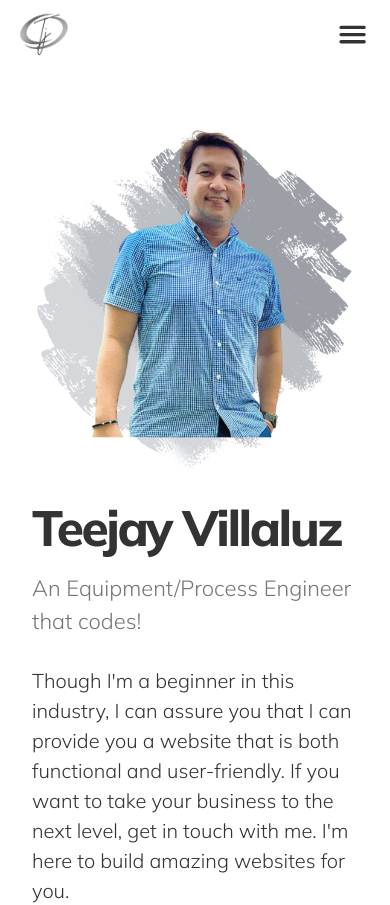
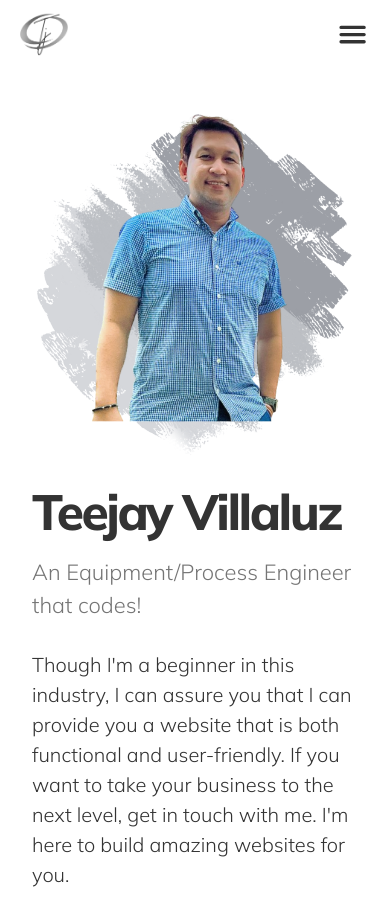
Before and after one commit to thygz/tj-portfolio, a React (Vite) app: page / in a window 390 px wide. Shown: the top 905 px of the page. Built offline with nearby package versions, Linux system fonts and the light colour scheme.

Commit message:
Adjust alignment of image on small screen

```diff
--- a/src/components/Hero.jsx
+++ b/src/components/Hero.jsx
@@ -5,7 +5,7 @@ import { motion } from 'framer-motion';
 const Hero = () => {
     return (
         <section
-            className="-mt-20 pt-32 sm:pt-32 lg:pt-28 pb-0 lg:pb-10"
+            className="-mt-20 pt-28 sm:pt-32 lg:pt-28 pb-0 lg:pb-10"
             id="hero"
         >
             <div className="max-w-7xl mx-auto flex gap-0 sm:gap-6 lg:gap-10 xl:gap-5 flex-col-reverse lg:flex-row justify-center items-center lg:px-5 pb-20 sm:pb-24 lg:pb-0 relative">
```
